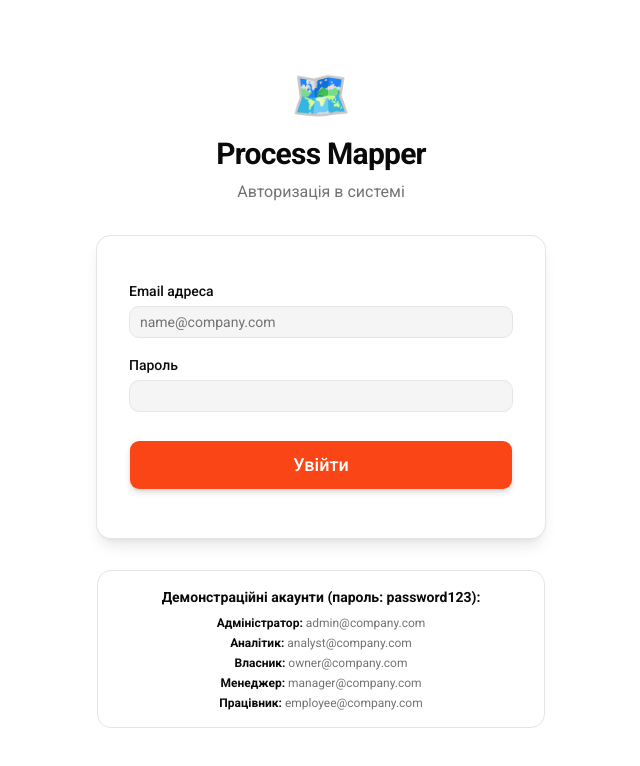
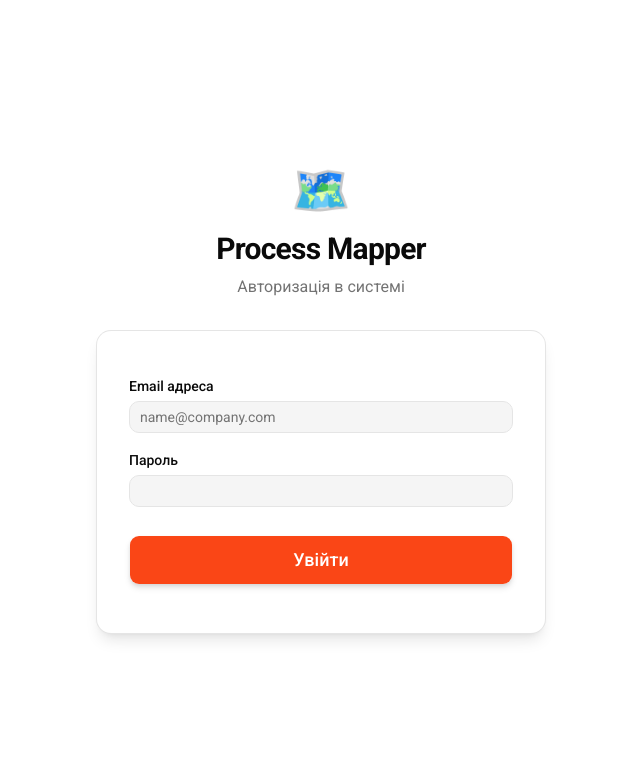
Before and after one commit to hise95/process-mapper, a Next.js app: page /login in a window 1280 px wide. Shown: the top 766 px of the page, without its empty margins (319-959 px from the left). Built offline with nearby package versions, Linux system fonts and the light colour scheme; no server answers.

Commit message:
chore: remove hardcoded demo credentials from login page for production

```diff
--- a/src/app/login/page.tsx
+++ b/src/app/login/page.tsx
@@ -87,17 +87,6 @@ export default function LoginPage() {
             </form>
           </CardContent>
         </Card>
-
-        <div className="mt-8 text-center text-sm text-muted-foreground bg-card p-4 rounded-xl border border-border">
-          <p className="font-semibold text-foreground mb-2">Демонстраційні акаунти (пароль: password123):</p>
-          <ul className="text-xs space-y-1">
-            <li><strong className="text-foreground">Адміністратор:</strong> admin@company.com</li>
-            <li><strong className="text-foreground">Аналітик:</strong> analyst@company.com</li>
-            <li><strong className="text-foreground">Власник:</strong> owner@company.com</li>
-            <li><strong className="text-foreground">Менеджер:</strong> manager@company.com</li>
-            <li><strong className="text-foreground">Працівник:</strong> employee@company.com</li>
-          </ul>
-        </div>
       </div>
     </div>
   )
```
